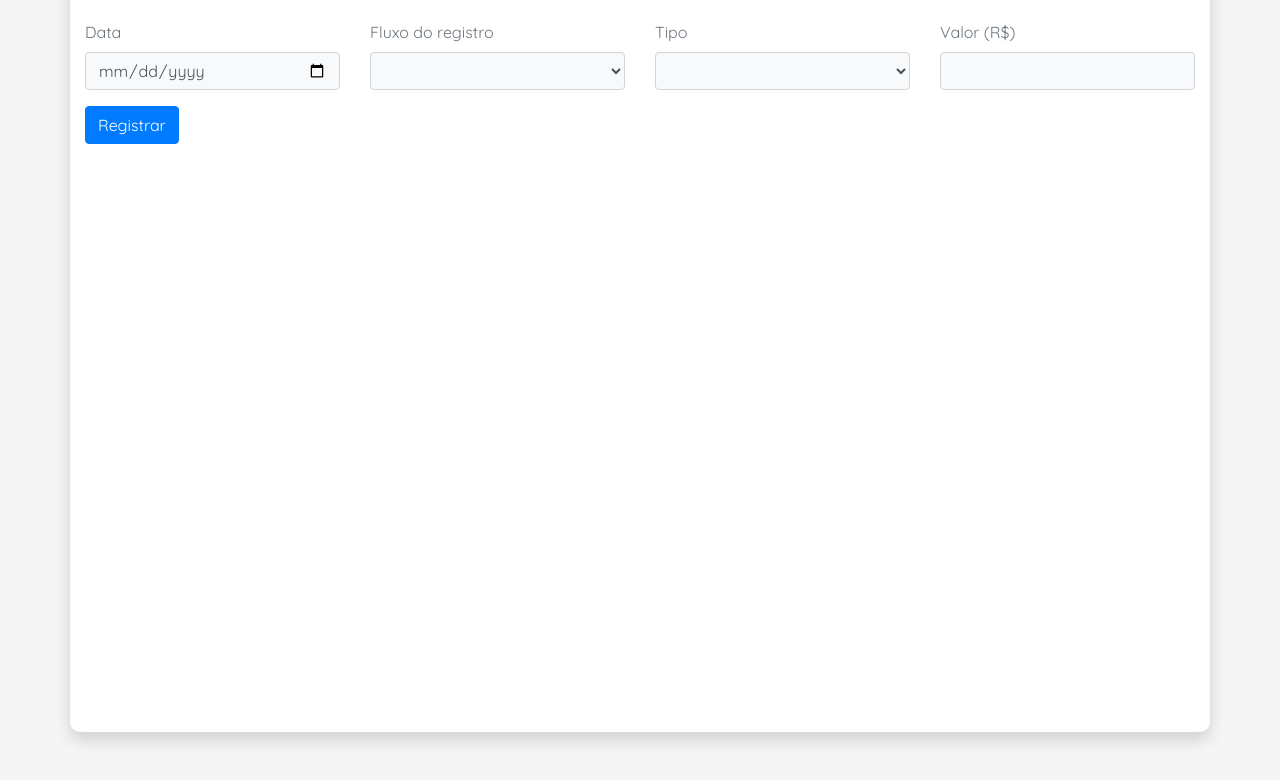
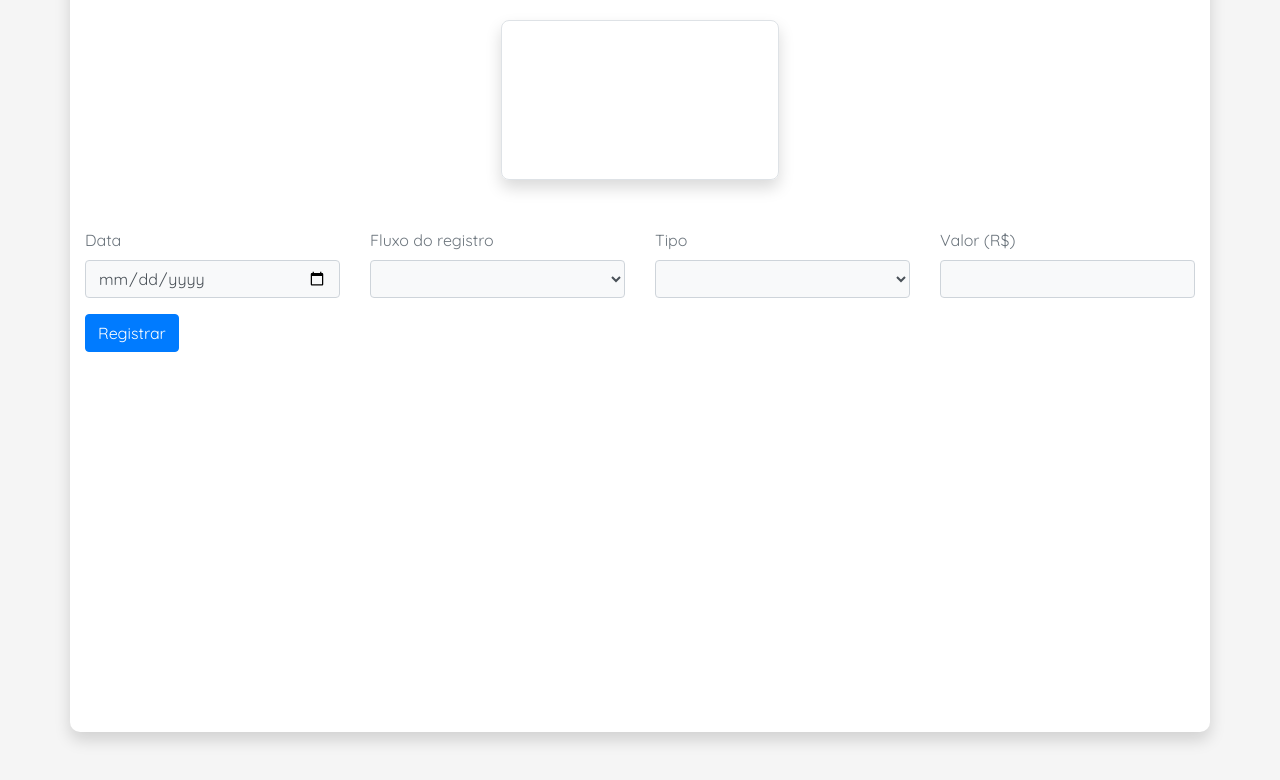
Before and after one commit to dvitorio/orcamento-pessoal, a plain HTML site: page index.html in a window 1280 px wide. Shown: the part 116-896 px from the top of the page. Drawn offline with nearby package versions, Linux system fonts and the light colour scheme.

Commit message:
Mais ajustes

```diff
--- a/css/index.css
+++ b/css/index.css
@@ -18,6 +18,22 @@ body{
      width: 100vw;
 }
 
+.display{
+     align-items: center;
+     border-radius: 8px;
+     color: grey;
+     display: flex;
+     height: 10rem;
+     justify-content: center;
+}
+
+#displayResult{
+     width: 15rem;
+     font-size: 2.5rem;
+}
+
+
+
 
 
 
--- a/index.html
+++ b/index.html
@@ -17,6 +17,9 @@
 
      <div class="my-5 generalContainer container mx-auto shadow">
           <h1 class="text-center text-info p-3"><b>Controle de receitas e despesas</b></h1>
+          <div class="border col-xl-3 display mb-5 mx-auto shadow">
+               <input class="border-0 form-control text-center" type="text" id="displayResult">
+          </div>
           <div class="row">
                <div class="col-xl-3">
                     <label class="form-label text-secondary" for="dateRegister">Data</label>
--- a/js/index.js
+++ b/js/index.js
@@ -1,12 +1,25 @@
 const btnRegister = document.getElementById('btnRegister');
 
-var subTotal = [];
+/*var subTotal = [];
 
-btnRegister.onclick = ()=>{
+btnRegister.onclick = ()=> {
+
      let registro = {
           valor: document.getElementById('registerValue').value,
      }
+
      subTotal.push(registro);
+     localStorage.setItem('registro', JSON.stringify(registro));
+     document.getElementById('displayResult').value = registro.valor;
+
      document.getElementById('registerValue').value = '';
-     console.log(subTotal);
-};
+};*/
+
+btnRegister.onclick = ()=>{
+
+     const registerValue = document.getElementById('registerValue').value;
+
+     console.log(registerValue);
+
+     document.getElementById('displayResult').value = registerValue;
+}
```
